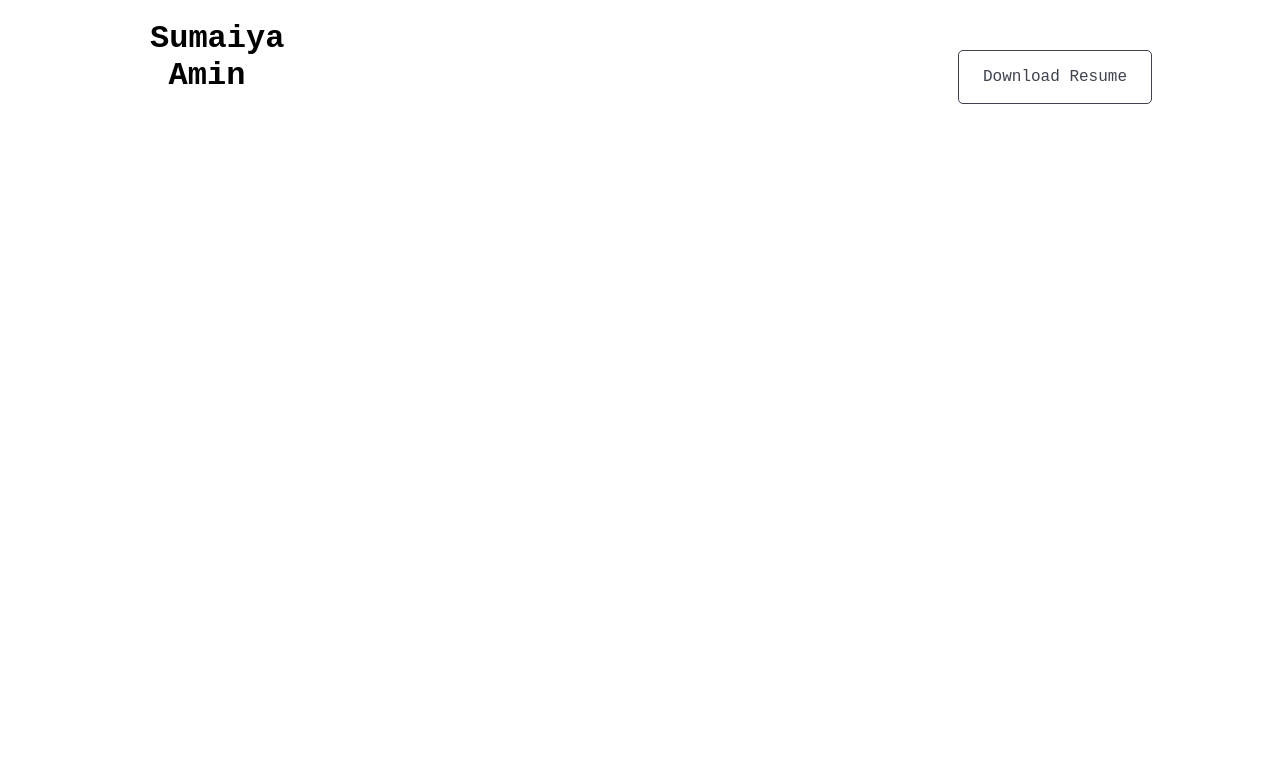
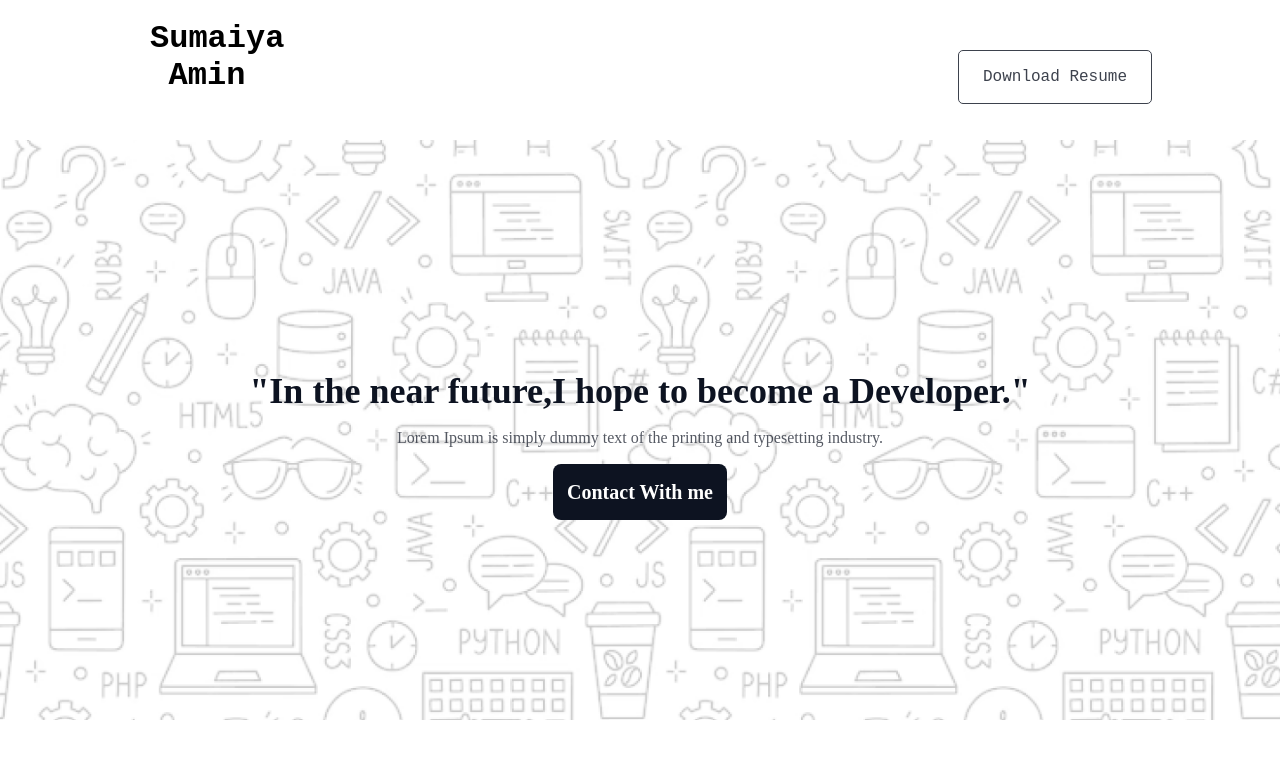
Before and after one commit to sumaiyaamin/prohero-assignment1, a plain HTML site: page index.html in a window 1280 px wide. Drawn offline with Linux system fonts and the light colour scheme; a web font is replaced by a local one.

Commit message:
banner added

```diff
--- a/index.html
+++ b/index.html
@@ -15,5 +15,16 @@
     </div>
 </header>
 
+<!-- hero section starts here -->
+
+<section id="hero">
+  <div class="hero-content">
+      <h2 class="title">"In the near future,I hope to become a Developer."</h2>
+      <p class="subtitle">Lorem Ipsum is simply dummy text of the printing and typesetting industry.</p>
+      <div class="btn-container"><a href="#" class="btn" >Contact With me</a></div>
+  </div>
+</section>
+
+
 </body>
 </html>
--- a/styles/styles.css
+++ b/styles/styles.css
@@ -42,3 +42,61 @@ header .btn {
   opacity: 0.8;
 
 }
+#hero{
+  margin-top: 100px;
+  height : 580px;
+  background-image: url(../assets/Hero-bg.png);
+  background-position: center;
+  background-size: cover;
+  display: flex;
+  justify-content: center;
+  align-items: center;
+
+}
+
+#hero .hero-content{
+  width: 888px;
+
+}
+#hero .hero-content .title{
+  color: rgb(13, 19, 33);
+font-family: Azeret Mono;
+font-size: 36px;
+font-weight: 700;
+line-height: 68px;
+letter-spacing: 0%;
+text-align: center;
+}
+
+#hero .hero-content .subtitle{
+  color: rgb(13, 19, 33);
+font-family: Azeret Mono;
+font-size: 16px;
+font-weight: 400;
+line-height: 26px;
+letter-spacing: 0%;
+text-align: center;
+opacity: 0.7;
+margin-bottom: 30px;
+
+}
+
+  #hero .hero-content .btn {
+    padding: 17px 14px 17px 14px;
+
+    text-decoration: none;
+    border-radius: 8px;
+
+background: rgb(13, 19, 33);
+color: rgb(255, 255, 255);
+font-family: Azeret Mono;
+font-size: 20px;
+font-weight: 600;
+line-height: 23px;
+letter-spacing: 0%;
+text-align: center;
+  }
+
+  .btn-container{
+   text-align: center;
+  }
```
